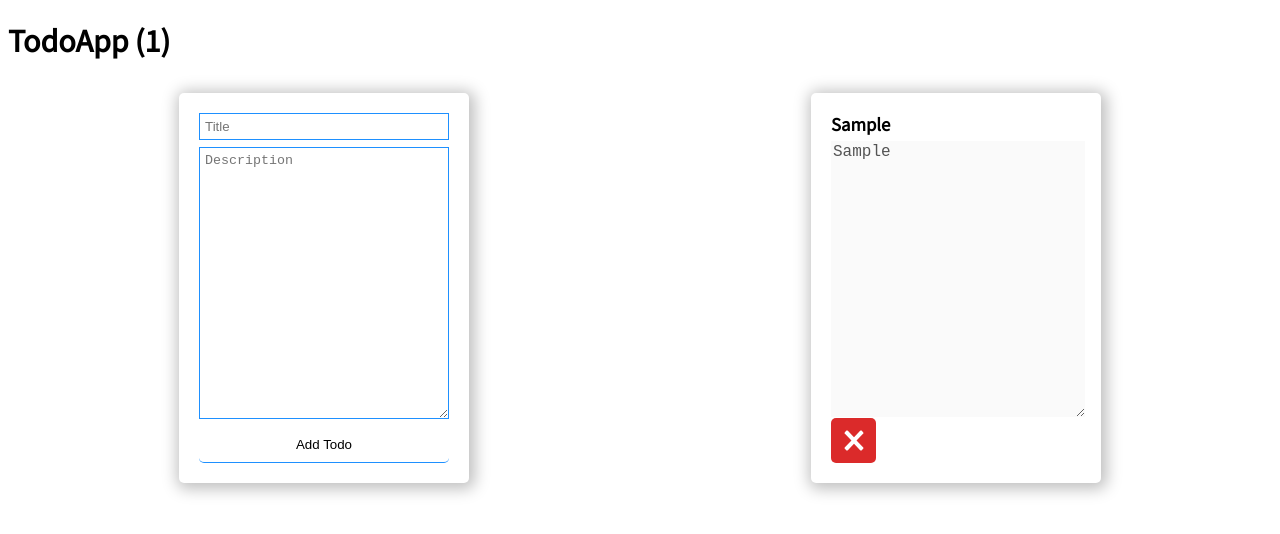
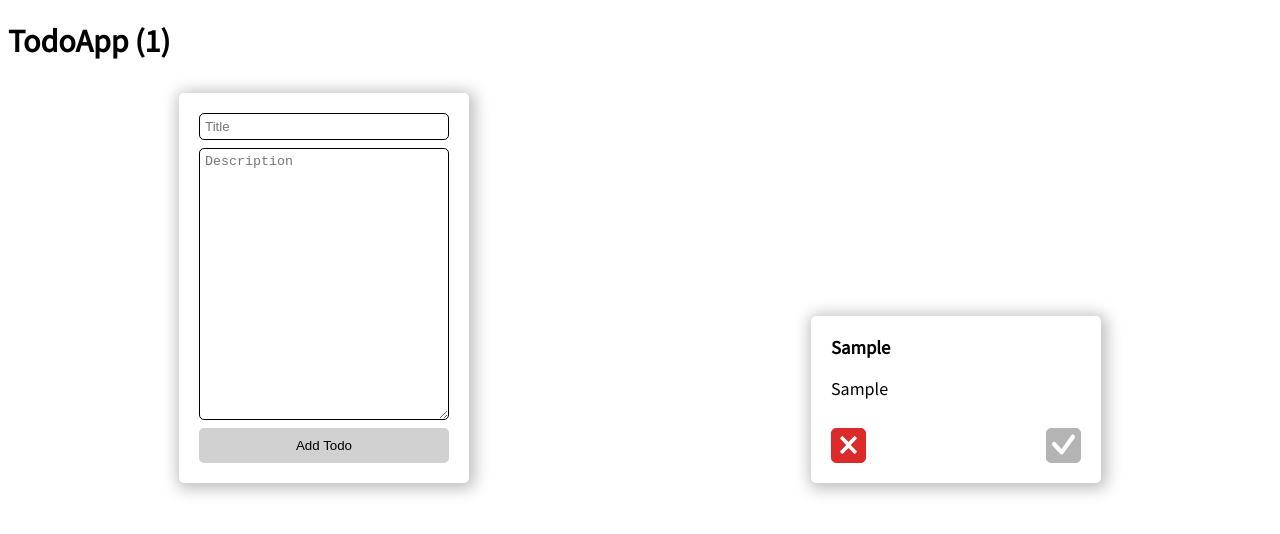
Before and after one commit to Whil117/TODOApp, a Next.js app: page / in a window 1280 px wide. Both pictures are taken after typing "Sample", "Sample" into the empty fields and a click on the button "Add Todo". Shown: the top 534 px of the page. Built offline with nearby package versions, Linux system fonts and the light colour scheme.

Commit message:
update app v1.3

```diff
--- a/src/components/TodoApp/Todo.tsx
+++ b/src/components/TodoApp/Todo.tsx
@@ -1,20 +1,25 @@
 import Image from "next/image";
 import React, { useEffect, useReducer, FC, useState } from "react";
+import { todoReducer } from "./TodoReducer";
+import useForm from "../../hooks/useForm";
 import {
-  AddTodo,
+  TodoAdd,
   TodoCard,
   TodoMain,
-  TodoChildDesc,
-  TodoButton,
+  TodoTitleDiv,
+  TodoDescDiv,
+  TodoButtonsDiv,
+  TodoDeleteButton,
+  TodoCheckButton,
+
 } from "../../styles/TodoApp/TodoReduce";
-import { todoReducer } from "./TodoReducer";
 import CancelIcon from "../../../public/topcoat_cancel.svg";
-import useForm from "../../hooks/useForm";
+import todoCheck from "../../../public/bi_check-lg.svg";
 import styled from "@emotion/styled";
 
-const Warning = styled.h2`
-      color: red;
-`
+const TodoWarning = styled.h2`
+  color: red;
+`;
 interface Todo {
   id: number;
   title: string;
@@ -22,17 +27,16 @@
   done: boolean;
 }
 
-const TodoData = () => {
+const todoLocal = () => {
   if (typeof window !== "undefined") {
-    return JSON.parse(localStorage.getItem("todos") || '[]') ;
+    return JSON.parse(localStorage.getItem("todos") || "[]");
   }
 };
 
 const Todo: FC = () => {
-
-  const [validTodo, setValidTodo] = useState(false);
-  const [todos, dispatch] = useReducer(todoReducer, [], TodoData);
-  const [{title,desc}, handleChange, reset] = useForm({
+  const [todoValid, setTodoValid] = useState(false);
+  const [todos, dispatch] = useReducer(todoReducer, [], todoLocal);
+  const [{ title, desc }, handleTodoChange, handleTodoReset] = useForm({
     title: "",
     desc: "",
   });
@@ -41,7 +45,13 @@
     localStorage.setItem("todos", JSON.stringify(todos));
   }, [todos]);
 
-  const handleDelete = (id: number) => {
+  const handleTodoCheck = (id: number) => {
+    dispatch({
+      type: "check",
+      payload: id,
+    });
+  };
+  const handleTodoDelete = (id: number) => {
     const action = {
       type: "delete",
       payload: id,
@@ -49,12 +59,13 @@
     dispatch(action);
   };
 
-  const handleSubmit = (evt: { preventDefault: () => void }) => {
+  const handleTodoSubmit = (evt: { preventDefault: () => void }) => {
     evt.preventDefault();
+
     if (title === "" || desc === "") {
-      setValidTodo(true)
+      setTodoValid(true);
     } else {
-      setValidTodo(false)
+      setTodoValid(false);
       const newTodo = {
         id: new Date().getTime(),
         title: title,
@@ -67,7 +78,7 @@
         payload: newTodo,
       };
       dispatch(action);
-      reset();
+      handleTodoReset();
     }
   };
 
@@ -75,11 +86,11 @@
     <>
       <div>
         <h1>TodoApp ({todos?.length})</h1>
-        {validTodo && <Warning>Debes llenar el Formulario</Warning>}
+        {todoValid && <TodoWarning>Debes llenar el Formulario</TodoWarning>}
         <TodoMain>
-          <AddTodo onSubmit={handleSubmit}>
+          <TodoAdd onSubmit={handleTodoSubmit}>
             <input
-              onChange={handleChange}
+              onChange={handleTodoChange}
               type="text"
               name="title"
               value={title}
@@ -87,30 +98,54 @@
               autoComplete="off"
             />
             <textarea
-              onChange={handleChange}
+              onChange={handleTodoChange}
               name="desc"
               value={desc}
               placeholder="Description"
             ></textarea>
             <button type="submit">Add Todo</button>
-          </AddTodo>
-          {todos &&
-            todos.map((todo: Todo) => (
-              <TodoCard key={todo.id}>
-                <div>
-                  <h3>{todo.title}</h3>
-                </div>
-                <TodoChildDesc>
-                  <textarea disabled >{todo.desc}</textarea>
-                </TodoChildDesc>
-                <div>
-                  <TodoButton onClick={() => handleDelete(todo.id)}>
-                    <Image src={CancelIcon} alt={todo.title} />
-                  </TodoButton>
-                  {/* <button>Check</button> */}
-                </div>
-              </TodoCard>
-            ))}
+          </TodoAdd>
+          {todos
+            ? todos.map((todo: Todo) => (
+                <TodoCard key={todo.id}>
+                  <TodoTitleDiv>
+                    <h3>{todo.title}</h3>
+                  </TodoTitleDiv>
+                  <TodoDescDiv>
+                    <p>{todo.desc}</p>
+                  </TodoDescDiv>
+                  <TodoButtonsDiv>
+                    <TodoDeleteButton onClick={() => handleTodoDelete(todo.id)}>
+                      <Image src={CancelIcon} alt={todo.title} />
+                    </TodoDeleteButton>
+                    <TodoCheckButton
+                      check={todo.done}
+                      onClick={() => handleTodoCheck(todo.id)}
+                    >
+                      <svg
+                        width="23"
+                        height="25"
+                        viewBox="0 0 23 25"
+                        fill="none"
+                        xmlns="http://www.w3.org/2000/svg"
+                      >
+                        <g clipPath="url(#clip0)">
+                          <path
+                            d="M19.3846 2.23602C19.7785 1.80393 20.3137 1.55886 20.8732 1.55438C21.4328 1.5499 21.9713 1.78637 22.3709 2.21211C22.7706 2.63785 22.9989 3.21824 23.0061 3.82643C23.0133 4.43463 22.7986 5.02118 22.4091 5.45789L11.1391 20.772C10.9455 20.9985 10.7119 21.1804 10.4522 21.3066C10.1925 21.4329 9.91204 21.501 9.62759 21.5068C9.34315 21.5126 9.06054 21.4561 8.79664 21.3406C8.53274 21.2251 8.29297 21.0529 8.09163 20.8345L0.619505 12.7157C0.222434 12.2839 -0.000561977 11.6983 -0.000427185 11.0878C-0.000292393 10.4773 0.222962 9.89184 0.620224 9.46024C1.01748 9.02864 1.55621 8.78625 2.11789 8.7864C2.67957 8.78655 3.21818 9.02921 3.61526 9.46102L9.52482 15.886L19.3286 2.30789C19.3464 2.28319 19.3656 2.2597 19.3861 2.23758L19.3846 2.23602Z"
+                            fill="white"
+                          />
+                        </g>
+                        <defs>
+                          <clipPath id="clip0">
+                            <rect width="23" height="25" fill="white" />
+                          </clipPath>
+                        </defs>
+                      </svg>
+                    </TodoCheckButton>
+                  </TodoButtonsDiv>
+                </TodoCard>
+              ))
+            : false}
         </TodoMain>
       </div>
     </>
--- a/src/components/TodoApp/TodoReducer.tsx
+++ b/src/components/TodoApp/TodoReducer.tsx
@@ -1,15 +1,23 @@
 type Action = {
-    type:string
-    payload:any
-}
+  type: string;
+  payload: any;
+};
 
-export const todoReducer = (state: any[], action:Action) =>{
-    switch (action.type) {
-        case 'add':
-            return [action.payload,...state]
-        case 'delete':
-                return state.filter((todo: { id: { id: number; title: string; desc: string; done: boolean } })=> todo.id !== action.payload)
-        default:
-            return state
-    }
-}
+export const todoReducer = (state: any[], action: Action) => {
+  switch (action.type) {
+    case "add":
+      return [action.payload, ...state];
+    case "delete":
+      return state.filter(
+        (todo: {
+          id: { id: number; title: string; desc: string; done: boolean };
+        }) => todo.id !== action.payload
+      );
+    case "check":
+      return state.map((todo) =>
+        todo.id === action.payload ? { ...todo, done: !todo.done } : todo
+      );
+    default:
+      return state;
+  }
+};
--- a/src/styles/TodoApp/TodoReduce.tsx
+++ b/src/styles/TodoApp/TodoReduce.tsx
@@ -1,6 +1,10 @@
 import styled from "@emotion/styled";
 
-export const AddTodo = styled.form`
+interface Check {
+  check: Boolean;
+}
+
+export const TodoAdd = styled.form`
   display: flex;
   flex-direction: column;
   width: 250px;
@@ -12,23 +16,24 @@
   padding: 20px;
   margin: 10px;
   input {
-    border: 1px solid dodgerblue;
+    border-radius: 5px;
+    border: 1px solid black;
     padding: 5px;
     background-color: white;
   }
   button {
     border: none;
     border-radius: 5px;
-    border-bottom: 1px solid dodgerblue;
     padding: 10px;
-    background-color: white;
-    &:hover {
+    background-color: #d1d1d1;
+    &:active {
       color: white;
       background-color: dodgerblue;
     }
   }
   textarea {
-    border: 1px solid dodgerblue;
+    border-radius: 5px;
+    border: 1px solid black;
     padding: 5px;
     height: 260px;
   }
@@ -38,14 +43,15 @@
   display: flex;
   flex-direction: column;
   width: 250px;
-  height: 350px;
+  height: auto;
   justify-content: space-between;
+  align-items: stretch;
   background: #ffffff;
   box-shadow: 2px 2px 15px 4px rgba(0, 0, 0, 0.25);
   border-radius: 5px;
   padding: 20px;
   margin: 10px;
-  h3{
+  h3 {
     margin: 0;
     padding: 0;
   }
@@ -54,27 +60,55 @@
 export const TodoMain = styled.div`
   display: flex;
   flex-wrap: wrap;
+  align-items: end;
   justify-content: space-around;
 `;
 
-export const TodoChildDesc = styled.div`
-    height: 272px;
-    textarea{
+export const TodoDescDiv = styled.div`
+  p {
+    word-wrap: break-word;
     font-size: large;
     width: 100%;
     border: none;
     height: 100%;
+    background-color: white;
   }
-
-`
-export const  TodoButton = styled.div`
+`;
+export const TodoDeleteButton = styled.button`
   display: flex;
-
   justify-content: center;
   align-items: center;
   padding: 5px;
   width: 35px;
   height: 35px;
-background: #DB2A2A;
+  background: #db2a2a;
   border-radius: 5px;
-`
+  border: 1px solid #db2a2a;
+`;
+export const TodoCheckButton = styled.button<Check>`
+  display: flex;
+  justify-content: center;
+  align-items: center;
+  padding: 5px;
+  width: 35px;
+  height: 35px;
+  border-radius: 5px;
+  background-color: ${({ check }) => (check ? "#4DDB2A" : "#b4b4b4")};
+  border: ${({ check }) =>
+    check ? " 1px solid #4DDB2A" : "1px solid #b4b4b4"};
+  svg {
+    path {
+      fill: ${({ check }) => (check ? "white" : "white")};
+    }
+  }
+`;
+export const TodoButtonsDiv = styled.div`
+  display: flex;
+  justify-content: space-between;
+  align-items: center;
+  margin: 10px 0 0 0;
+`;
+export const TodoTitleDiv = styled.div`
+  word-wrap: break-word;
+  height: auto;
+`;
```
Also changed, not shown: public/bi_check-lg.svg (added). Lines whose indentation alone changed are shown as unchanged.
